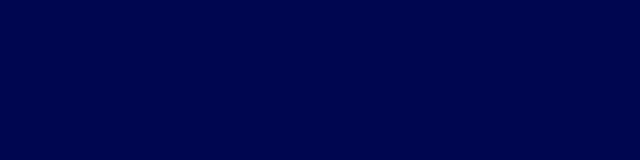
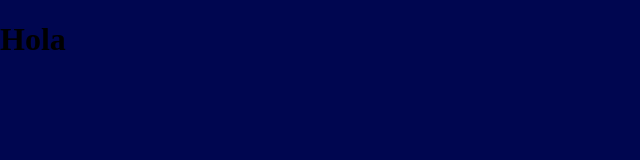
Before and after one commit to Balsero300/ProyectoTardus, a React (Vite) app: page /registro in a window 1280 px wide. Before the commit this address had no page. Shown: the top 160 px of the page, without its empty margins (0-640 px from the left). Built offline with nearby package versions, Linux system fonts and the light colour scheme.

Commit message:
Agrego pagina en router

```diff
--- a/src/Pages/Registro.tsx
+++ b/src/Pages/Registro.tsx
@@ -1,7 +1,7 @@
-function registro() {
+function Registro() {
     return (
       <h1>Hola</h1>
    )
 }
 
-export default registro
+export default Registro
--- a/src/router/AppRouter.tsx
+++ b/src/router/AppRouter.tsx
@@ -1,10 +1,11 @@
 import { Routes, Route } from 'react-router-dom'
 import Inicio from '../Pages/Pagina'
+import Registro from '../Pages/Registro'
 
 function Router() {
     return(
         <Routes>
-
+            <Route path='/registro' element={<Registro/>} />
             <Route path='/inicio' element={<Inicio/>} />
         </Routes>
     )
```
